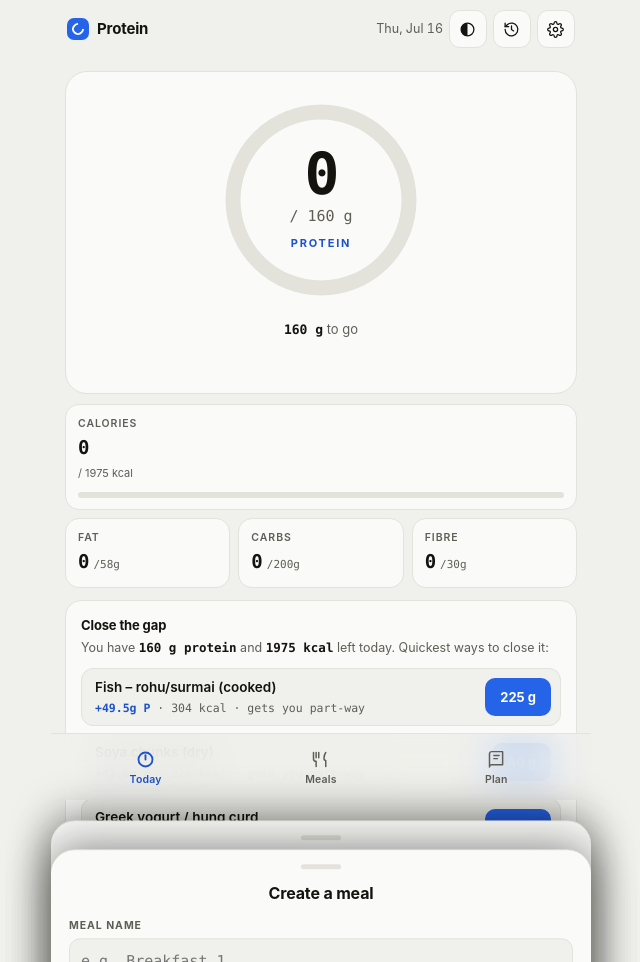
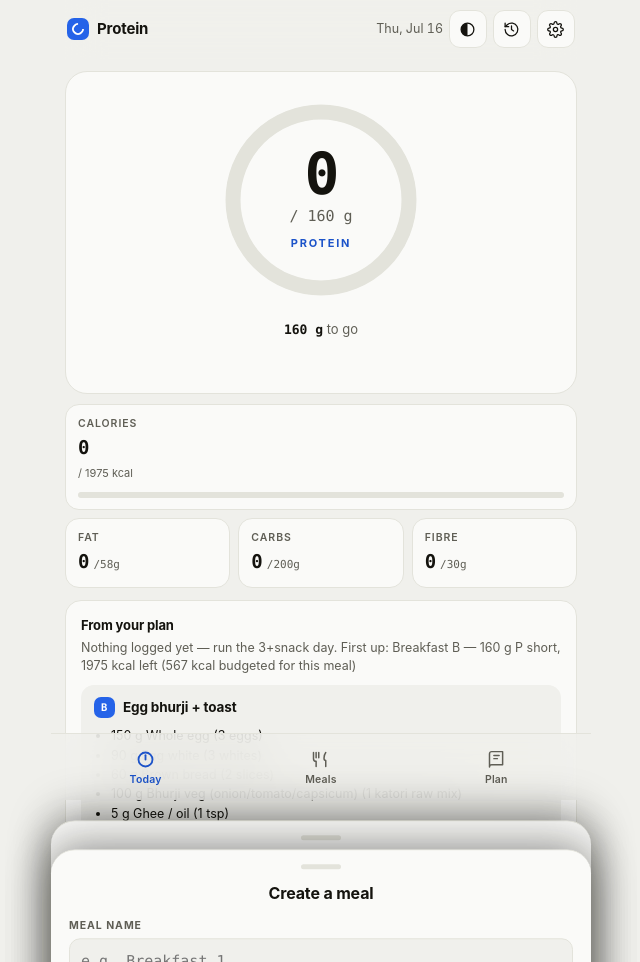
Before and after one commit to Rakshith088/protein-tracker-pwa, a plain HTML site: page index.html in a window 1280 px wide. Shown: the top 962 px of the page, without its empty margins (319-959 px from the left). Drawn offline with Linux system fonts and the light colour scheme.

Commit message:
feat(phase3): multi-macro recommender engine + unit tests
- recommend.js: pure recommend(log, targets, plan, foodDb, time) — no
  DOM/Date/random, time injected, deterministic. Priority protein ->
  calories -> fibre -> fat/carb flex; reads whatever pt:targets holds.
- First suggestion = next plan meal adapted: day-shape detection, A/B
  pick vs remaining budget (proportional to plan meal sizes, so meals
  track a drifting calorie target), flex-carb scaling 0.5x-1.5x snapped
  to food step, protein held; clamp is surfaced, never silent. Swaps
  stay documented alternates, not silent substitutions.
- Edge states: over-calories-under-protein (honest, lean-only picks),
  nothing logged (suggests day shape), all targets hit, late deficit
  hole (whey safety net), protein-done-fibre-short (fibre-dense picks).
- Ad-hoc closers keep CONTEXT §4 guardrails, extended to all macros.
- tests/recommend.test.js: 57 assertions over the real DB + plan, incl.
  targets != plan totals in both directions. node tests/recommend.test.js
- Today tab: plan-meal card with reasoning line + one-tap 'Log this
  meal'; à-la-carte list below. SW v11.

Co-Authored-By: Claude Fable 5 <noreply@anthropic.com>

```diff
--- a/app.js
+++ b/app.js
@@ -206,59 +206,60 @@
       const fbox=$("fibbox"); if(fbox) fbox.classList.toggle("met", t.fib>=targets.fib);
     }
     $("footTargets").textContent="Targets: "+targets.p+" g protein · "+targets.k+" kcal · fat "+targets.f+" g · carbs "+targets.c+" g · fibre "+targets.fib+" g";
-    renderRecommender(t);
+    renderRecommender();
     renderLog();
   }
 
-  /* ---------- recommender ---------- */
-  function renderRecommender(t){
-    const box=$("rec");
-    const remP=round(targets.p-t.p), remK=Math.round(targets.k-t.k);
-    if(remP<=2){
-      box.classList.add("done");
-      const msg = remK>150 ? ("Protein done — about <b>"+remK+" kcal</b> of room left if you're hungry.")
-              : remK<-40 ? ("Protein done. You're <b>"+Math.abs(remK)+" kcal</b> over — ease off for the rest of the day.")
-              : "Protein done and calories on target. You're set.";
-      box.innerHTML='<div class="rh"><h3>Close the gap</h3></div><div class="celebrate">✓ '+targets.p+' g protein reached</div><div class="sub" style="margin-top:6px">'+msg+'</div>';
+  /* ---------- recommender (multi-macro engine lives in recommend.js) ----------
+     Priority protein -> calories -> fibre -> fat/carb flex. First suggestion
+     is the next plan meal adapted to the live targets; ad-hoc closers below. */
+  function renderRecommender(){
+    const box=$("rec"); if(!box)return;
+    if(!window.RECOMMEND||!window.MEAL_PLAN){box.innerHTML="";return;}
+    const now=new Date();
+    const r=RECOMMEND.recommend(entries,targets,window.MEAL_PLAN,FOODS,
+      {h:now.getHours()+now.getMinutes()/60,dateKey:dateKey});
+    box.classList.toggle("done",r.kind==="done");
+    let html='<div class="rh"><h3>'+(r.kind==="meal"?"From your plan":r.headline)+'</h3></div>';
+    if(r.kind==="done"){
+      box.innerHTML=html+'<div class="celebrate">✓ '+r.headline+'</div><div class="sub" style="margin-top:6px">'+r.reasoning+'</div>';
       return;
     }
-    box.classList.remove("done");
-    const scored=FOODS.filter(f=>{const g=perGram(f);return g.p>0&&g.k>0&&(g.p/g.k)>=0.09;})
-      .map(f=>{
-        const g=perGram(f), dA=defAmt(f);
-        const need=remP/g.p;
-        const amt=Math.min(need,dA*1.5);              // realistic single portion
-        const rAmt=Math.max(f.step,Math.round(amt/f.step)*f.step);
-        const addP=g.p*rAmt, addK=g.k*rAmt;
-        return {f,amt:rAmt,addP,addK,partial:need>dA*1.5,fits:addK<=remK+40,eff:g.k/g.p};
-      })
-      .filter(s=> s.addP >= Math.min(10, Math.max(4, remP*0.3)))   // must make a real dent
-      .sort((a,b)=> (a.fits!==b.fits ? (a.fits?-1:1) : a.eff-b.eff));
-
-    const pool=scored.slice(0,10);
-    if(!pool.length){ box.innerHTML='<div class="rh"><h3>Close the gap</h3></div><div class="sub">'+nice(remP)+' g protein left. Nothing in your list fits the remaining calories — a lean protein (whey, egg whites, tuna) is your best bet.</div>'; return; }
-    const seed=(new Date().getDate()+entries.length)%pool.length;
-    const rot=pool.slice(seed).concat(pool.slice(0,seed));
-    const cands=[], cats=new Set();
-    for(const s of rot){ if(cands.length>=3)break; if(cats.has(s.f.cat))continue; cats.add(s.f.cat); cands.push(s); }
-    for(const s of rot){ if(cands.length>=3)break; if(!cands.includes(s))cands.push(s); }
-    cands.sort((a,b)=> (a.fits!==b.fits ? (a.fits?-1:1) : a.eff-b.eff));
-
-    let html='<div class="rh"><h3>Close the gap</h3></div>'+
-      '<div class="sub">You have <b>'+nice(remP)+' g protein</b> and <b>'+remK+' kcal</b> left today. Quickest ways to close it:</div><div class="opts">';
-    cands.forEach((s,i)=>{
-      const over = !s.fits ? ' <span class="over">(+'+Math.round(s.addK-remK)+' over kcal)</span>' : '';
-      const partial = s.partial ? ' · gets you part-way' : '';
-      html+='<div class="opt"><div class="oi"><div class="on"></div>'+
-        '<div class="oq"><b>+'+nice(round(s.addP))+'g P</b> · '+Math.round(s.addK)+' kcal'+over+partial+'</div></div>'+
-        '<button class="oadd" data-i="'+i+'">'+fmtAmt(s.amt)+' '+s.f.unit+'</button></div>';
+    html+='<div class="sub">'+r.reasoning+'</div>';
+    if(r.kind==="meal"){
+      const m=r.meal;
+      html+='<div class="recmeal"><div class="rmh"><span class="potag">'+m.tag+'</span><span class="rmn"></span></div>'+
+        '<ul class="poing">'+m.items.map(it=>'<li>'+esc(planItemLabel(it))+'</li>').join("")+'</ul>'+
+        '<div class="pomac">'+macLine(m.totals)+'</div>'+
+        '<button class="rlog" id="recLog">Log this meal</button></div>';
+    }
+    if(r.adhoc&&r.adhoc.length){
+      html+='<div class="sub" style="margin-top:10px">'+(r.kind==="meal"?"Or close it à la carte:":"Quickest ways to close it:")+'</div><div class="opts">';
+      r.adhoc.forEach((s,i)=>{
+        const over=!s.fits?' <span class="over">(+'+s.overK+' over kcal)</span>':'';
+        const partial=s.partial?' · gets you part-way':'';
+        const gain= s.mode==="fibre" ? '+'+nice(round(s.adds.fib))+'g fibre' : '+'+nice(round(s.adds.p))+'g P';
+        html+='<div class="opt"><div class="oi"><div class="on"></div>'+
+          '<div class="oq"><b>'+gain+'</b> · '+Math.round(s.adds.k)+' kcal'+over+partial+'</div></div>'+
+          '<button class="oadd" data-i="'+i+'">'+fmtAmt(s.amt)+' '+s.unit+'</button></div>';
+      });
+      html+='</div>';
+    }
+    box.innerHTML=html;
+    const rmn=box.querySelector(".rmn"); if(rmn&&r.meal) rmn.textContent=r.meal.name;
+    box.querySelectorAll(".oadd").forEach(btn=>{
+      const s=r.adhoc[+btn.dataset.i];
+      btn.parentElement.querySelector(".on").textContent=s.food;
+      btn.onclick=()=>{const f=findFood(s.food); if(f)openSheet(f,s.amt);};
     });
-    box.innerHTML=html+'</div>';
-    box.querySelectorAll(".oadd").forEach(btn=>{
-      const s=cands[+btn.dataset.i];
-      btn.parentElement.querySelector(".on").textContent=s.f.n;
-      btn.onclick=()=>openSheet(s.f,s.amt);
-    });
+    const lg=$("recLog");
+    if(lg) lg.onclick=()=>{
+      const m=r.meal;
+      addEntry({n:m.slot+" "+m.tag+" — "+m.name+" (plan)",amt:null,unit:"",meal:m.logSlot,
+        note:m.items.map(planItemLabel).join(" · "),
+        p:m.totals.p,f:m.totals.f,c:m.totals.c,k:m.totals.k,fib:m.totals.fib});
+      toast("+"+nice(round(m.totals.p))+" g protein · "+m.name);
+    };
   }
 
   /* ---------- today's log, grouped by meal ---------- */
--- a/plan.js
+++ b/plan.js
@@ -40,7 +40,7 @@ window.MEAL_PLAN = {
         {
           id: "breakfast-a", tag: "A", name: "Oats + whey shake",
           items: [
-            { food: "Rolled oats (plain)", amt: 50 },
+            { food: "Rolled oats (plain)", amt: 50, flex: "carb" },
             { food: "Milk – Nandini toned", amt: 200 },
             { food: "TruNativ Raw Concentrate", amt: 52.5, note: "1.5 scoop" },
             { food: "Chia seeds", amt: 12, note: "1 tbsp" }
@@ -54,7 +54,7 @@ window.MEAL_PLAN = {
           items: [
             { food: "Whole egg", amt: 150, note: "3 eggs" },
             { food: "Egg white", amt: 90, note: "3 whites" },
-            { food: "Brown bread", amt: 60, note: "2 slices" },
+            { food: "Brown bread", amt: 60, note: "2 slices", flex: "carb" },
             { food: "Bhurji veg (onion/tomato/capsicum)", amt: 100, note: "1 katori raw mix" },
             { food: "Ghee / oil", amt: 5, note: "1 tsp" },
             { food: "TruNativ Raw Concentrate", amt: 17.5, note: "½ scoop in water — matches Option A's protein" }
@@ -73,7 +73,7 @@ window.MEAL_PLAN = {
           id: "lunch-a", tag: "A", name: "Chicken + rice + rajma",
           items: [
             { food: "Chicken breast (cooked)", amt: 150 },
-            { food: "Rice (cooked)", amt: 150 },
+            { food: "Rice (cooked)", amt: 150, flex: "carb" },
             { food: "Dal / rajma (cooked)", amt: 150, note: "1 katori" },
             { food: "Green salad (dressed)", amt: 150, note: "big salad — half the plate" },
             { food: "Ghee / oil", amt: 5, note: "1 tsp" }
@@ -85,7 +85,7 @@ window.MEAL_PLAN = {
           id: "lunch-b", tag: "B", name: "Fish + rice + dal + curd",
           items: [
             { food: "Fish – rohu/surmai (cooked)", amt: 175 },
-            { food: "Rice (cooked)", amt: 150 },
+            { food: "Rice (cooked)", amt: 150, flex: "carb" },
             { food: "Dal / rajma (cooked)", amt: 75, note: "½ katori" },
             { food: "Curd (regular)", amt: 100 },
             { food: "Green salad (dressed)", amt: 150, note: "1 katori" },
@@ -131,7 +131,7 @@ window.MEAL_PLAN = {
           hint: "convenient, higher fat",
           items: [
             { food: "Whole egg", amt: 150, note: "3 eggs" },
-            { food: "Sweet potato / shakarkandi", amt: 150 },
+            { food: "Sweet potato / shakarkandi", amt: 150, flex: "carb" },
             { food: "Mixed veg sabzi (1 tsp oil)", amt: 150, note: "1 katori, its own oil" },
             { food: "Ghee / oil", amt: 5, note: "1 tsp — the eggs' oil, on top of the veg's" }
           ],
@@ -144,7 +144,7 @@ window.MEAL_PLAN = {
           items: [
             { food: "Chicken breast (cooked)", amt: 150, note: "or fish" },
             { food: "Mixed veg sabzi (1 tsp oil)", amt: 150, note: "big stir-fry; its oil is the meal's 1 tsp" },
-            { food: "Sweet potato / shakarkandi", amt: 100, note: "or ½ cup rice" }
+            { food: "Sweet potato / shakarkandi", amt: 100, note: "or ½ cup rice", flex: "carb" }
           ],
           method: "Stir-fry veg + protein in 1 tsp oil. Small carb on the side.",
           claimed: { k: 420, p: 50, f: 10, c: 28 }
--- /dev/null
+++ b/recommend.js
@@ -0,0 +1,279 @@
+/* Protein Tracker — multi-macro recommender (v2, Phase 3)
+
+   Pure function: recommend(log, targets, plan, foodDb, time) -> result.
+   No DOM, no Date.now(), no randomness — `time` is injected ({h: decimal
+   hour, dateKey: "YYYY-MM-DD"}), so identical inputs give identical output.
+
+   Priority order: protein -> calories -> fibre -> fat/carbs flex.
+   It reads whatever is in targets today; it neither knows nor cares where
+   the numbers came from (they drift with the weekly coaching review).
+
+   First suggestion = next meal from the plan, adapted in preference order:
+   (1) detect the day-shape being run, (2) pick the better A/B option for
+   the remaining budget, (3) scale flex-tagged carb portions within bounds
+   (0.5x–1.5x of the plan amount, snapped to the food's step; protein,
+   dairy, fruit, veg and oil held; changes under 15% not worth making are
+   skipped; if the clamp can't reach the budget the result says so).
+   Swap groups are surfaced as alternates text, not silently applied.
+
+   Log entries only need {meal, p, f, c, k, fib}. foodDb is the v2 model
+   (per100 + sv, or countBased customs). */
+(function (root, factory) {
+  if (typeof module !== "undefined" && module.exports) module.exports = factory();
+  else root.RECOMMEND = factory();
+})(typeof self !== "undefined" ? self : this, function () {
+  "use strict";
+
+  var ORDER = ["Breakfast", "Lunch", "Snack", "Dinner"];
+  var WINDOW_END = { Breakfast: 12.5, Lunch: 16, Snack: 19.5, Dinner: 24 };
+  var SCALE_MIN = 0.5, SCALE_MAX = 1.5, SCALE_DEADBAND = 0.15;
+
+  function zero() { return { p: 0, f: 0, c: 0, k: 0, fib: 0 }; }
+  function addM(a, b) { a.p += b.p || 0; a.f += b.f || 0; a.c += b.c || 0; a.k += b.k || 0; a.fib += b.fib || 0; return a; }
+  function sumEntries(list) { return (list || []).reduce(function (a, e) { return addM(a, e); }, zero()); }
+  function findFood(db, n) { for (var i = 0; i < db.length; i++) if (db[i].n === n) return db[i]; return null; }
+  function perGram(f) {
+    if (f.countBased) return f.perUnit;
+    var h = f.per100;
+    return { p: h.p / 100, f: h.f / 100, c: h.c / 100, k: h.k / 100, fib: (h.fib || 0) / 100 };
+  }
+  function macrosFor(f, amt) {
+    var g = perGram(f);
+    return { p: g.p * amt, f: g.f * amt, c: g.c * amt, k: g.k * amt, fib: (g.fib || 0) * amt };
+  }
+  function itemMacros(db, it) {
+    if (it.est) return it.est;
+    var f = findFood(db, it.food);
+    return f ? macrosFor(f, it.amt) : null;
+  }
+  function itemsTotal(db, items) {
+    var t = zero(); t.est = false;
+    (items || []).forEach(function (it) { var m = itemMacros(db, it); if (m) { addM(t, m); t.est = t.est || !!it.est; } });
+    return t;
+  }
+  function defServing(f) {
+    if (f.countBased) return { l: f.def + " " + f.unit, g: f.def };
+    var sv = f.sv || [];
+    for (var i = 0; i < sv.length; i++) if (sv[i].d) return sv[i];
+    return sv[0] || { l: "100 " + f.unit, g: 100 };
+  }
+  function snap(amt, step) { step = step || 5; return Math.max(step, Math.round(amt / step) * step); }
+  function r0(n) { return Math.round(n); }
+
+  function remaining(log, targets) {
+    var c = sumEntries(log);
+    return {
+      p: (targets.p || 0) - c.p, k: (targets.k || 0) - c.k, f: (targets.f || 0) - c.f,
+      c: (targets.c || 0) - c.c, fib: (targets.fib || 0) - c.fib, consumed: c
+    };
+  }
+  function loggedSlots(log) {
+    var s = {}; (log || []).forEach(function (e) { if (e.meal) s[e.meal] = true; }); return s;
+  }
+  function detectShape(log, h) {
+    var s = loggedSlots(log);
+    if (s.Snack) return "3+snack";
+    if (h >= WINDOW_END.Snack && s.Lunch) return "3";   // snack window passed unused
+    return "3+snack";
+  }
+  function nextSlot(log, h) {
+    var s = loggedSlots(log), i, m;
+    for (i = 0; i < ORDER.length; i++) { m = ORDER[i]; if (!s[m] && h < WINDOW_END[m]) return m; }
+    for (i = 0; i < ORDER.length; i++) { m = ORDER[i]; if (!s[m]) return m; }
+    return null;
+  }
+
+  /* this meal's share of the remaining day, proportional to plan meal sizes —
+     this is what makes plan meals track a drifting calorie target */
+  function mealBudget(db, plan, shape, slot, rem, log) {
+    var s = loggedSlots(log);
+    var shapeDef = null;
+    for (var i = 0; i < plan.shapes.length; i++) {
+      if (plan.shapes[i].id === shape) shapeDef = plan.shapes[i];
+    }
+    if (!shapeDef) for (i = 0; i < plan.shapes.length; i++) if (plan.shapes[i].base) shapeDef = plan.shapes[i];
+    var seq = shapeDef.sequence.filter(function (x) { return x !== "pregym"; });
+    var remSlots = seq.filter(function (m) { return !s[m]; });
+    if (remSlots.indexOf(slot) < 0) remSlots.push(slot);
+    var sizes = remSlots.map(function (m) {
+      var sl = null;
+      for (var j = 0; j < plan.slots.length; j++) if (plan.slots[j].slot === m) sl = plan.slots[j];
+      return sl ? itemsTotal(db, sl.options[0].items).k : 300;
+    });
+    var tot = sizes.reduce(function (a, b) { return a + b; }, 0) || 1;
+    var share = sizes[remSlots.indexOf(slot)] / tot;
+    return { k: rem.k * share, p: rem.p * share, last: remSlots.length === 1 };
+  }
+
+  function scaleOption(db, opt, budgetK) {
+    var fixedK = 0, flexK = 0;
+    opt.items.forEach(function (it) {
+      var m = itemMacros(db, it); if (!m) return;
+      if (it.flex && !it.est) flexK += m.k; else fixedK += m.k;
+    });
+    var factor = 1;
+    if (flexK > 0 && budgetK != null && budgetK > 0) {
+      factor = Math.min(SCALE_MAX, Math.max(SCALE_MIN, (budgetK - fixedK) / flexK));
+    }
+    var apply = Math.abs(factor - 1) >= SCALE_DEADBAND;
+    var changes = [];
+    var items = opt.items.map(function (it) {
+      if (!apply || !it.flex || it.est) return it;
+      var f = findFood(db, it.food);
+      var amt = snap(it.amt * factor, f ? f.step : 5);
+      if (amt !== it.amt) changes.push({ food: it.food, from: it.amt, to: amt });
+      var copy = {}; for (var k in it) copy[k] = it[k]; copy.amt = amt;
+      return copy;
+    });
+    return {
+      items: items, totals: itemsTotal(db, items), factor: apply ? factor : 1, changes: changes,
+      clamped: apply && (factor === SCALE_MIN || factor === SCALE_MAX)
+    };
+  }
+
+  function pickOption(db, slotDef, budget) {
+    var scored = slotDef.options.map(function (o) {
+      var sc = scaleOption(db, o, budget.k);
+      var pGap = Math.abs(sc.totals.p - Math.max(budget.p, 0));
+      var kGap = Math.abs(sc.totals.k - Math.max(budget.k, 0));
+      return { opt: o, scaled: sc, score: pGap * 3 + kGap / 25 };  // protein first, calories second
+    });
+    scored.sort(function (a, b) { return a.score - b.score; });
+    return scored[0];
+  }
+
+  /* ad-hoc add-ons: CONTEXT §4 guardrails extended to all macros —
+     real dent, <=1.5x default serving, one per category, deterministic
+     daily rotation, honest calorie flags, lean-only when the budget's gone */
+  function adhoc(db, rem, time, logLen) {
+    var mode = rem.p > 5 ? "protein" : (rem.fib > 4 ? "fibre" : null);
+    if (!mode) return [];
+    var lean = rem.k < 60;
+    var cands = db.filter(function (f) {
+      var g = perGram(f);
+      if (mode === "protein") return g.p > 0 && g.k > 0 && (g.p / g.k) >= (lean ? 0.18 : 0.09);
+      return (g.fib || 0) > 0 && g.k > 0 && (g.fib / g.k) >= 0.025;
+    }).map(function (f) {
+      var g = perGram(f), ds = defServing(f);
+      var need = mode === "protein" ? rem.p / g.p : rem.fib / (g.fib || 1);
+      var amt = Math.min(need, ds.g * 1.5);
+      var rAmt = f.countBased ? Math.max(f.step || 1, Math.round(amt)) : snap(amt, f.step);
+      var m = macrosFor(f, rAmt);
+      var dent = mode === "protein"
+        ? m.p >= Math.min(10, Math.max(4, rem.p * 0.3))
+        : m.fib >= Math.min(5, Math.max(2, rem.fib * 0.4));
+      return {
+        f: f, amt: rAmt, m: m, dent: dent,
+        partial: need > ds.g * 1.5, fits: m.k <= rem.k + 40,
+        eff: mode === "protein" ? g.k / g.p : g.k / (g.fib || 1)
+      };
+    }).filter(function (x) { return x.dent; });
+    cands.sort(function (a, b) { return a.fits !== b.fits ? (a.fits ? -1 : 1) : a.eff - b.eff; });
+    var pool = cands.slice(0, 10);
+    if (!pool.length) return [];
+    var daySeed = parseInt(String(time.dateKey || "0").slice(-2).replace(/\D/g, ""), 10) || 0;
+    var seed = (daySeed + (logLen || 0)) % pool.length;
+    var rot = pool.slice(seed).concat(pool.slice(0, seed));
+    var out = [], cats = {};
+    rot.forEach(function (s) { if (out.length < 3 && !cats[s.f.cat]) { cats[s.f.cat] = true; out.push(s); } });
+    rot.forEach(function (s) { if (out.length < 3 && out.indexOf(s) < 0) out.push(s); });
+    out.sort(function (a, b) { return a.fits !== b.fits ? (a.fits ? -1 : 1) : a.eff - b.eff; });
+    return out.map(function (s) {
+      return {
+        food: s.f.n, amt: s.amt, unit: s.f.unit, adds: s.m,
+        partial: s.partial, fits: s.fits, overK: s.fits ? 0 : r0(s.m.k - rem.k), mode: mode
+      };
+    });
+  }
+
+  function recommend(log, targets, plan, foodDb, time) {
+    time = time || {};
+    var h = time.h != null ? time.h : 12;
+    var rem = remaining(log, targets);
+    var logLen = (log || []).length;
+
+    // all targets effectively hit
+    if (rem.p <= 2 && rem.k >= -40 && rem.k <= 150 && rem.fib <= 3) {
+      return {
+        kind: "done", rem: rem, headline: "All targets hit",
+        reasoning: "Protein, calories and fibre are all where they should be. You're done for today.", adhoc: []
+      };
+    }
+
+    // protein handled; calories/fibre may not be
+    if (rem.p <= 2) {
+      if (rem.k < -40) return {
+        kind: "protein-done-over", rem: rem, headline: "Protein done — calories over",
+        reasoning: "You're " + r0(-rem.k) + " kcal over with protein handled. Ease off for the rest of the day.", adhoc: []
+      };
+      return {
+        kind: "protein-done", rem: rem, headline: "Protein done",
+        reasoning: "About " + r0(rem.k) + " kcal of room left" +
+          (rem.fib > 4 ? ", and " + r0(rem.fib) + " g fibre still to get — fibre-dense picks below." : "."),
+        adhoc: adhoc(foodDb, rem, time, logLen)
+      };
+    }
+
+    // over calories but under protein — be honest, protein still wins
+    if (rem.k < -40) {
+      return {
+        kind: "over-under", rem: rem, headline: "Calories over, protein short",
+        reasoning: "Honestly: you're " + r0(-rem.k) + " kcal over and still " + r0(rem.p) +
+          " g protein short. Protein wins — close it with the leanest options below and accept today runs over.",
+        adhoc: adhoc(foodDb, rem, time, logLen)
+      };
+    }
+
+    // late-evening deficit hole — whey safety net
+    if (h >= 20.5 && rem.p > 25) {
+      var whey = null;
+      for (var i = 0; i < foodDb.length; i++) if (/whey|raw concentrate/i.test(foodDb[i].n)) { whey = foodDb[i]; break; }
+      return {
+        kind: "safety-net", rem: rem, headline: "Late, with a protein hole",
+        reasoning: r0(rem.p) + " g protein left this late in the day — the plan's safety net is whey: 1–1.5 scoops in water closes most of it for ~130–190 kcal.",
+        whey: whey ? whey.n : null,
+        adhoc: adhoc(foodDb, rem, time, logLen)
+      };
+    }
+
+    // normal path: next plan meal, adapted
+    var slot = nextSlot(log, h);
+    if (!slot) {
+      return {
+        kind: "adhoc-only", rem: rem, headline: r0(rem.p) + " g protein to go",
+        reasoning: "Every meal slot is logged; close the rest with add-ons.",
+        adhoc: adhoc(foodDb, rem, time, logLen)
+      };
+    }
+    var shape = detectShape(log, h);
+    var slotDef = null;
+    for (i = 0; i < plan.slots.length; i++) if (plan.slots[i].slot === slot) slotDef = plan.slots[i];
+    var budget = mealBudget(foodDb, plan, shape, slot, rem, log);
+    var best = pickOption(foodDb, slotDef, budget);
+
+    var reason = slot + " " + best.opt.tag + " — " + r0(rem.p) + " g P short, " + r0(rem.k) + " kcal left";
+    if (!budget.last) reason += " (" + r0(budget.k) + " kcal budgeted for this meal)";
+    if (best.scaled.changes.length) {
+      reason += ". Scaled: " + best.scaled.changes.map(function (c) { return c.food.split("(")[0].trim() + " " + c.from + "→" + c.to + " g"; }).join(", ");
+    }
+    if (best.scaled.clamped) reason += ". Even at the scaling limit this meal can't fully match the budget — check the day total.";
+    if (logLen === 0) reason = "Nothing logged yet — run the " + shape + " day. First up: " + reason;
+
+    return {
+      kind: "meal", rem: rem, shape: shape, slot: slot,
+      headline: "Next: " + slot + " " + best.opt.tag + " — " + best.opt.name,
+      reasoning: reason,
+      meal: {
+        slot: slot, logSlot: slotDef.logSlot || slot, tag: best.opt.tag, name: best.opt.name,
+        items: best.scaled.items, totals: best.scaled.totals,
+        changes: best.scaled.changes, clamped: best.scaled.clamped, factor: best.scaled.factor
+      },
+      adhoc: adhoc(foodDb, rem, time, logLen)
+    };
+  }
+
+  return {
+    recommend: recommend,
+    _internals: { remaining: remaining, detectShape: detectShape, nextSlot: nextSlot, scaleOption: scaleOption, mealBudget: mealBudget, adhoc: adhoc }
+  };
+});
--- a/styles.css
+++ b/styles.css
@@ -544,3 +544,17 @@ body{padding-bottom:calc(88px + env(safe-area-inset-bottom))}   /* room for the
 .prov{font-family:var(--mono);font-size:10px;letter-spacing:.07em;text-transform:uppercase;color:var(--muted);margin-top:6px}
 .prov.strong{color:var(--accent-text);font-weight:700}
 .prov:empty{display:none}
+
+/* v2: recommender plan-meal card */
+.recmeal{background:var(--surface-2);border-radius:13px;padding:12px 13px;margin-top:10px}
+.recmeal .rmh{display:flex;align-items:center;gap:8px;min-width:0}
+.recmeal .potag{flex:none;font-family:var(--mono);font-size:10.5px;font-weight:700;letter-spacing:.06em;
+  background:var(--accent-surface);color:var(--accent-on);border-radius:7px;padding:3px 7px}
+.recmeal .rmn{font-size:13.5px;font-weight:700;letter-spacing:-.01em;min-width:0}
+.recmeal .poing{margin:8px 0 0;padding-left:17px}
+.recmeal .poing li{font-size:12.5px;line-height:1.55;color:var(--text)}
+.recmeal .pomac{font-size:12px;color:var(--muted);margin-top:6px;font-variant-numeric:tabular-nums}
+.recmeal .pomac b{color:var(--text);font-family:var(--mono)}
+.recmeal .rlog{margin-top:11px;width:100%;min-height:44px;border:none;border-radius:11px;
+  background:var(--accent-surface);color:var(--accent-on);font-size:13.5px;font-weight:700;cursor:pointer}
+.recmeal .rlog:active{transform:scale(.98)}
--- a/sw.js
+++ b/sw.js
@@ -1,12 +1,13 @@
 /* Protein Tracker — service worker
    Bump CACHE version when you change app files, so the new version installs. */
-const CACHE = "protein-tracker-v10";
+const CACHE = "protein-tracker-v11";
 const ASSETS = [
   "./",
   "./index.html",
   "./styles.css",
   "./app.js",
   "./plan.js",
+  "./recommend.js",
   "./manifest.json",
   "./icons/icon-192.png",
   "./icons/icon-512.png",
```
Also changed, not shown: index.html (+1 -0 lines), tests/recommend.test.js (added, +209 -0 lines).
